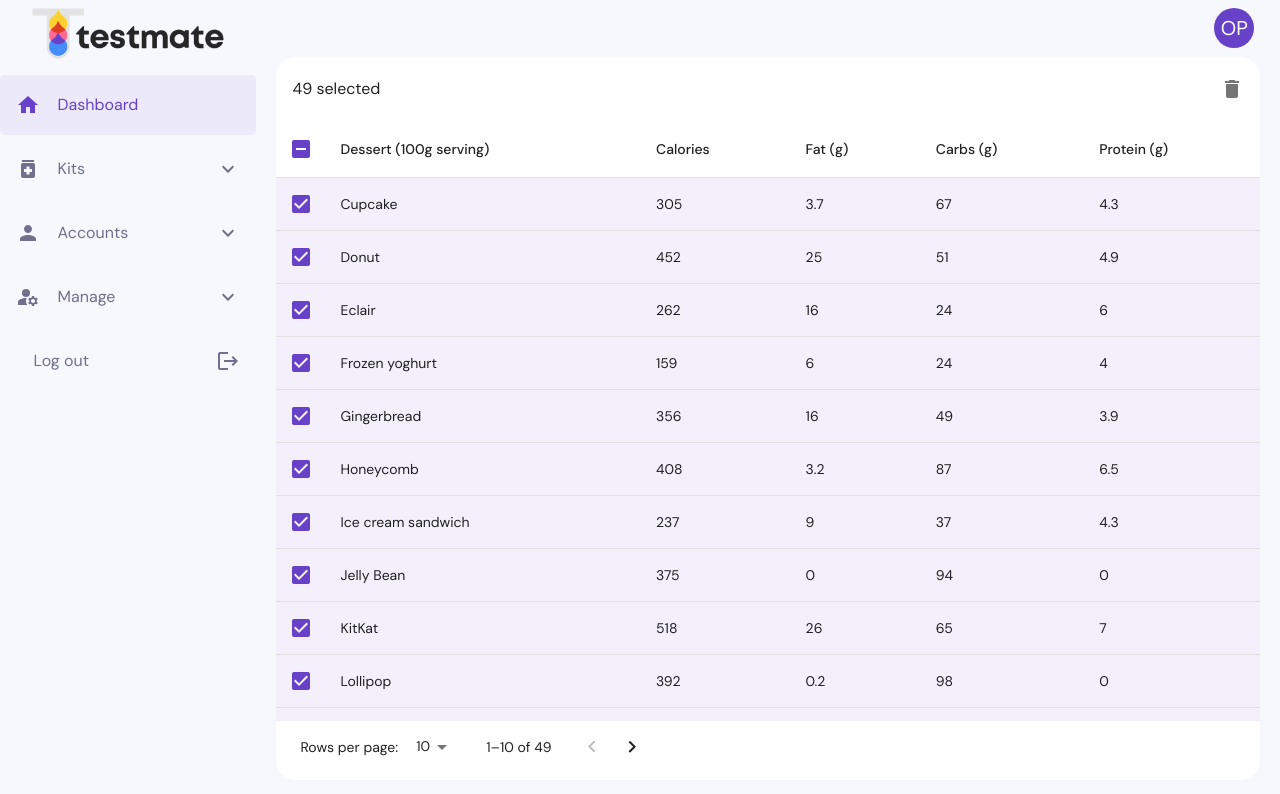
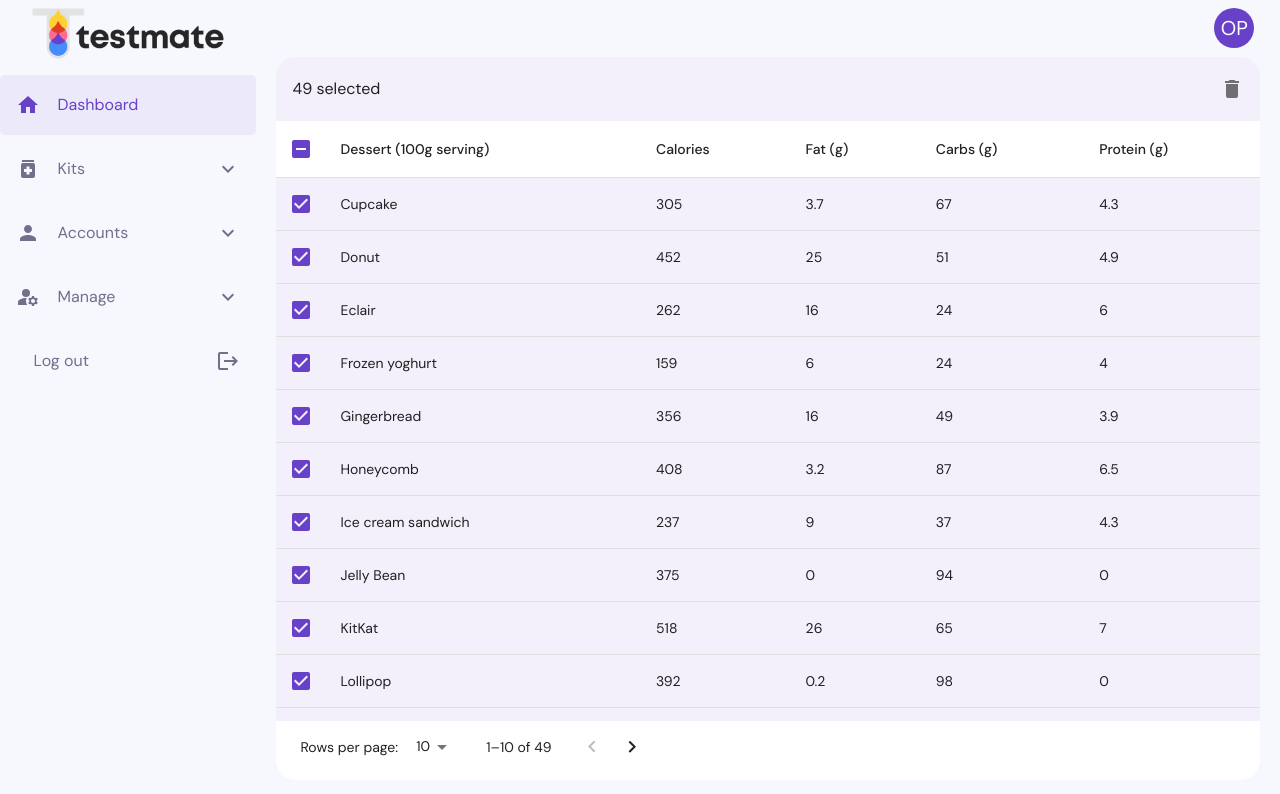
Before and after one commit to farah2003/admin-panel, a React (Create React App) app: page /view-kits in a window 1280 px wide. Both pictures are taken after a click on the element 301 px from the left and 149 px from the top of the page. Shown: the top 794 px of the page. Built offline with nearby package versions, Linux system fonts and the light colour scheme.

Commit message:
spread table tool bar

```diff
--- a/src/components/common/table/tableToolBar.tsx
+++ b/src/components/common/table/tableToolBar.tsx
@@ -1,25 +1,21 @@
 import { Toolbar, Typography, Tooltip, IconButton } from '@mui/material';
 import DeleteIcon from '@mui/icons-material/Delete';
+import * as style from './style';
+import { TableInterface } from '../../../interfaces';
 
-import React from 'react';
-
-interface EnhancedTableToolbarProps {
-  numSelected: number;
-}
-const TableToolBar = ({ numSelected }: EnhancedTableToolbarProps) => {
+const TableToolBar = ({ numSelected }: TableInterface.TableToolbarProps) => {
   return (
     <Toolbar
       sx={{
-        pl: { sm: 2 },
-        pr: { xs: 1, sm: 1 },
-        // backgroundColor: ['primary.light'],
+        ...(numSelected > 0 && {
+          bgcolor: ['primary.light'],
+        }),
+        ...style.Toolbar,
       }}
     >
       {numSelected > 0 ? (
         <>
-          <Typography sx={{ flex: '1 1 100%' }} variant="subtitle1">
-            {numSelected} selected
-          </Typography>
+          <Typography sx={style.Typography}>{numSelected} selected</Typography>
           <Tooltip title="Delete">
             <IconButton>
               <DeleteIcon />
@@ -27,10 +23,10 @@ const TableToolBar = ({ numSelected }: EnhancedTableToolbarProps) => {
           </Tooltip>
         </>
       ) : (
-        <Typography sx={{ flex: '1 1 100%' }} variant="h6">
+        <Typography sx={style.Typography} variant="h6">
           Kits List
         </Typography>
-      )}{' '}
+      )}
     </Toolbar>
   );
 };
```
